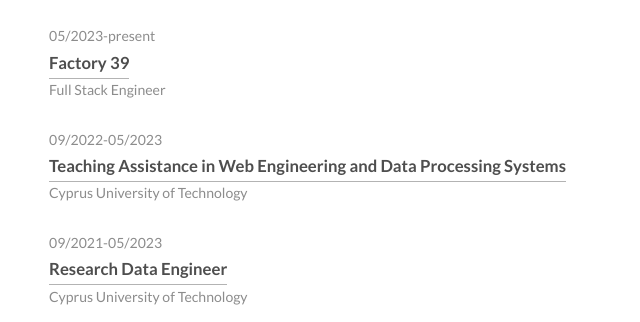
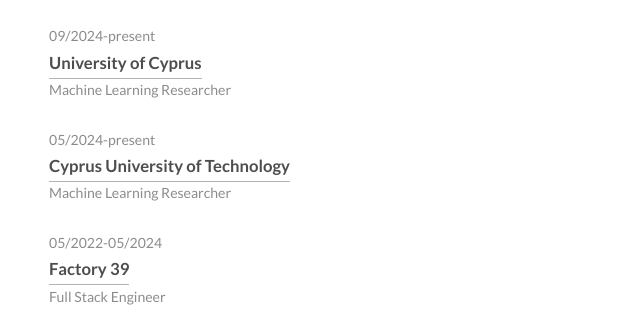
Before and after one commit to christoschr97/christoschr97.github.io, a plain HTML site: page index.html in a window 1280 px wide. Shown: the part 630-952 px from the top of the page, without its empty margins (280-920 px from the left). Drawn offline with Linux system fonts and the light colour scheme.

Commit message:
updating the content

```diff
--- a/index.html
+++ b/index.html
@@ -69,7 +69,17 @@
 		<div class="container">
 			<h1>Work<br>Experiences</h1>
 			<ul class="work-list">
-				<li>05/2023-present</li>
+				<li>09/2024-present</li>
+				<li><a href="#">University of Cyprus</a></li>
+				<li>Machine Learning Researcher</li>
+			</ul>
+			<ul class="work-list">
+				<li>05/2024-present</li>
+				<li><a href="#">Cyprus University of Technology</a></li>
+				<li>Machine Learning Researcher</li>
+			</ul>
+			<ul class="work-list">
+				<li>05/2022-05/2024</li>
 				<li><a href="#">Factory 39</a></li>
 				<li>Full Stack Engineer</li>
 			</ul>
@@ -132,7 +142,7 @@
 			<h1>Technical<br>Skills</h1>
 			<ul class="skill-list list-flat">
 				<li>Programming Languages</li>
-				<li>Java, Python, Ruby, JavaScript</li>
+				<li>Java, Python, Ruby, JavaScript, C, C++</li>
 			</ul>
 			<ul class="skill-list list-flat">
 				<li>Web Development</li>
```
